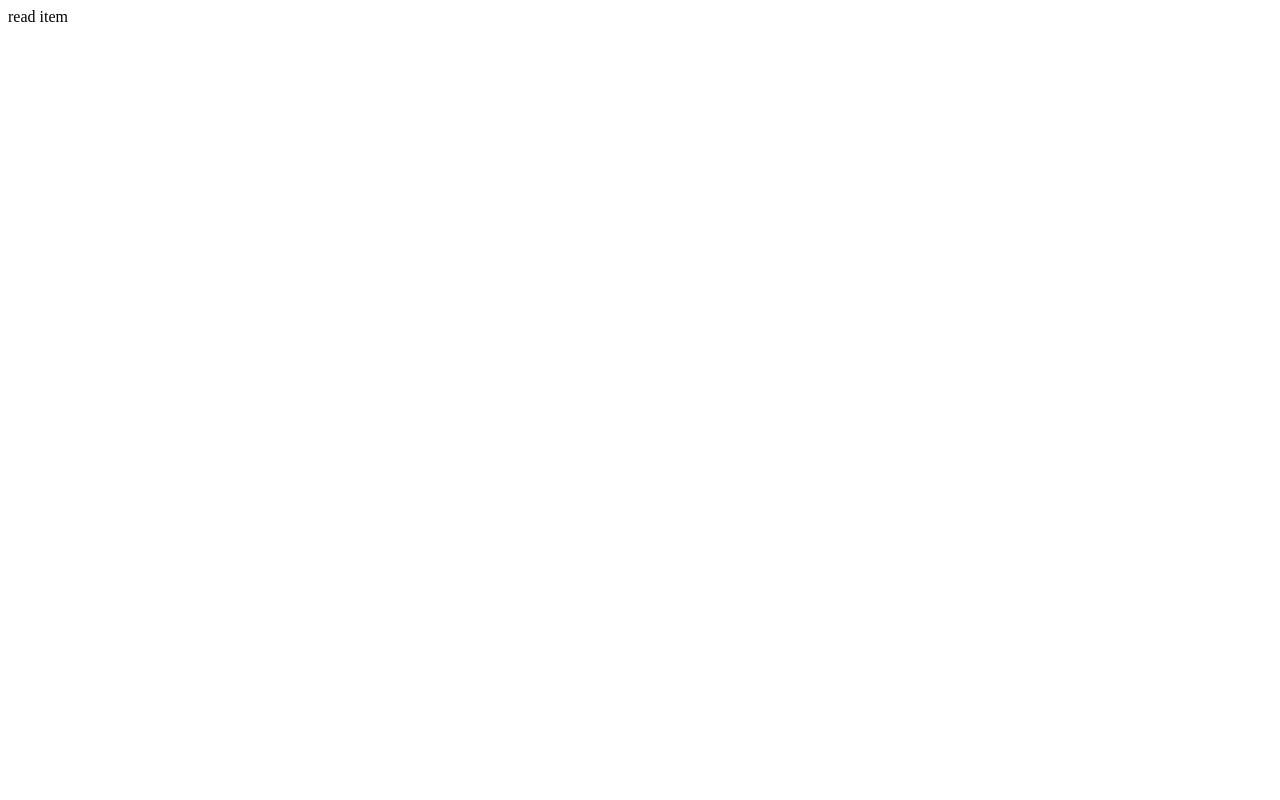
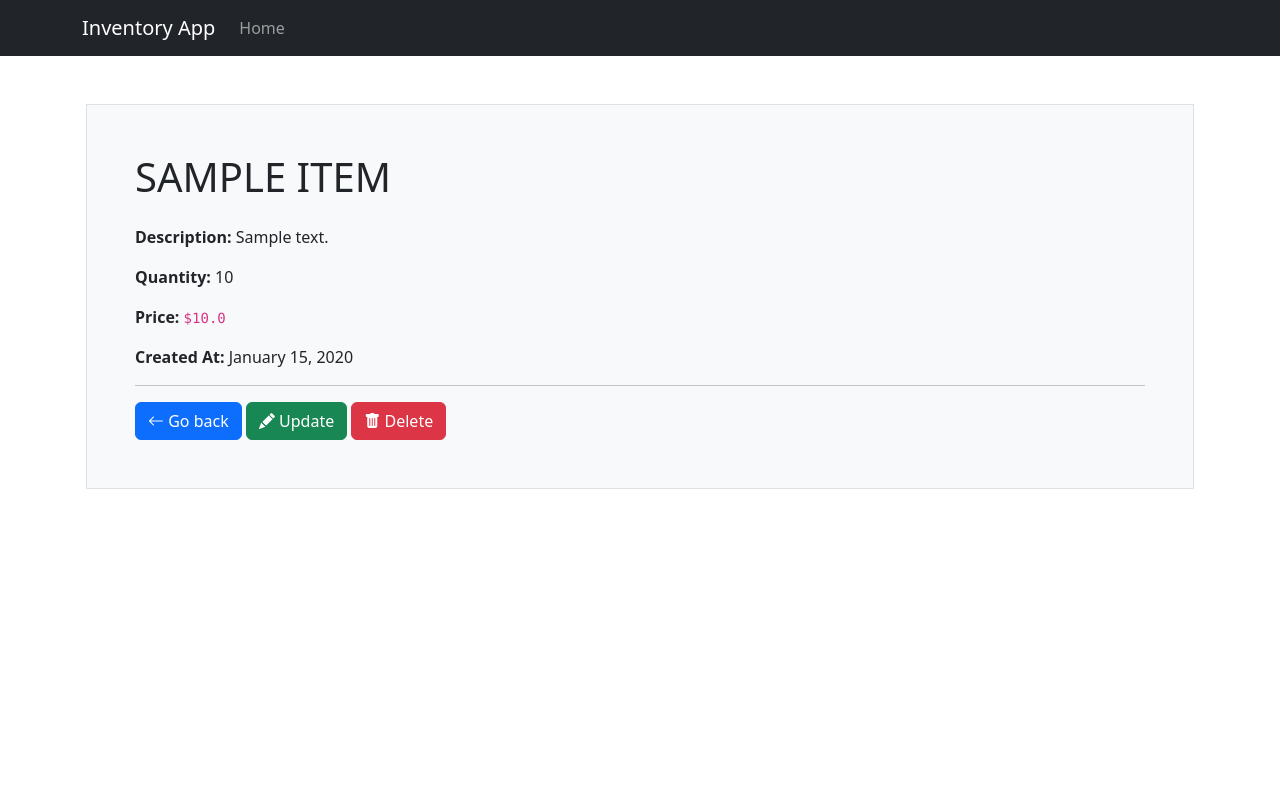
Before and after one commit to r00tus4r/inventory-flask-crud, a Flask app: page /read/1/ in a window 1280 px wide. Before the commit the page is almost empty. Run offline with Flask 3, Linux system fonts and the light colour scheme; tables that the repository leaves empty hold one stand-in row (values such as "Sample post").

Commit message:
feat: item details page added

```diff
--- a/app.py
+++ b/app.py
@@ -88,7 +88,9 @@ def create_item():
 
 
 @app.route('/read/<int:id>/')
-def read_item(id): return 'read item'
+def read_item(id):
+    item = Item.query.get_or_404(id)
+    return render_template('read.html', item=item)
 
 
 @app.route('/update/<int:id>/', methods=['GET', 'POST'])
--- a/templates/index.html
+++ b/templates/index.html
@@ -34,6 +34,7 @@
                             <td>${{ item.price }}</td>
                             <td>{{ item.created_at.strftime('%Y-%m-%d') }}</td>
                             <td>
+                                <a href="{{ url_for('read_item', id=item.id) }}" class="btn btn-sm btn-primary"><i class="bi bi-eye-fill"></i> View</a>
                                 <a href="{{ url_for('update_item', id=item.id) }}" class="btn btn-sm btn-success"><i class="bi bi-pencil-fill"></i> Update</a>
                                 <a href="{{ url_for('delete_item', id=item.id) }}" class="btn btn-sm btn-danger"><i class="bi bi-trash-fill"></i> Delete</a>
                             </td>
--- a/templates/read.html
+++ b/templates/read.html
@@ -0,0 +1,21 @@
+{% extends 'base.html' %}
+{% block title %}{{ item.name }}{% endblock %}
+{% block content %}
+<div class="bg-light border shandow p-5 m-1">
+    <h5 class="text-uppercase display-6 mb-4">{{ item.name }}</h5>
+    {% if item.description %}
+        <p><strong>Description:</strong> {{ item.description }}</p>
+    {% endif %}
+    <p><strong>Quantity:</strong> {{ item.quantity }}</p>
+    <p><strong>Price:</strong> <code>${{ item.price }}</code></p>
+    <p><strong>Created At:</strong>
+        <time datetime="{{ item.created_at.isoformat() }}">
+            {{ item.created_at.strftime('%B %d, %Y') }}
+        </time>
+    </p>
+    <hr>
+    <a href="{{ url_for('index') }}" class="btn btn-primary"><i class="bi bi-arrow-left"></i> Go back</a>
+    <a href="{{ url_for('update_item', id=item.id) }}" class="btn btn-success"><i class="bi bi-pencil-fill"></i> Update</a>
+    <a href="{{ url_for('delete_item', id=item.id) }}" class="btn btn-danger"><i class="bi bi-trash-fill"></i> Delete</a>
+</div>
+{% endblock %}
```
